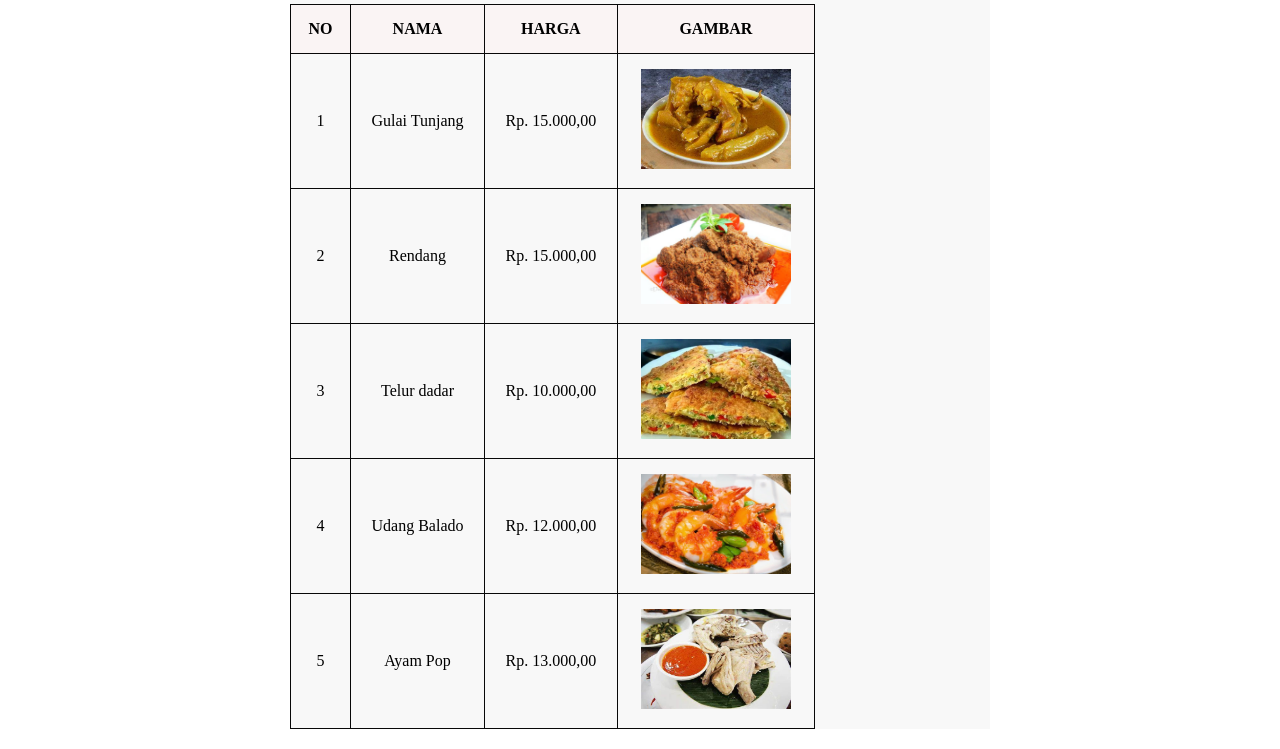
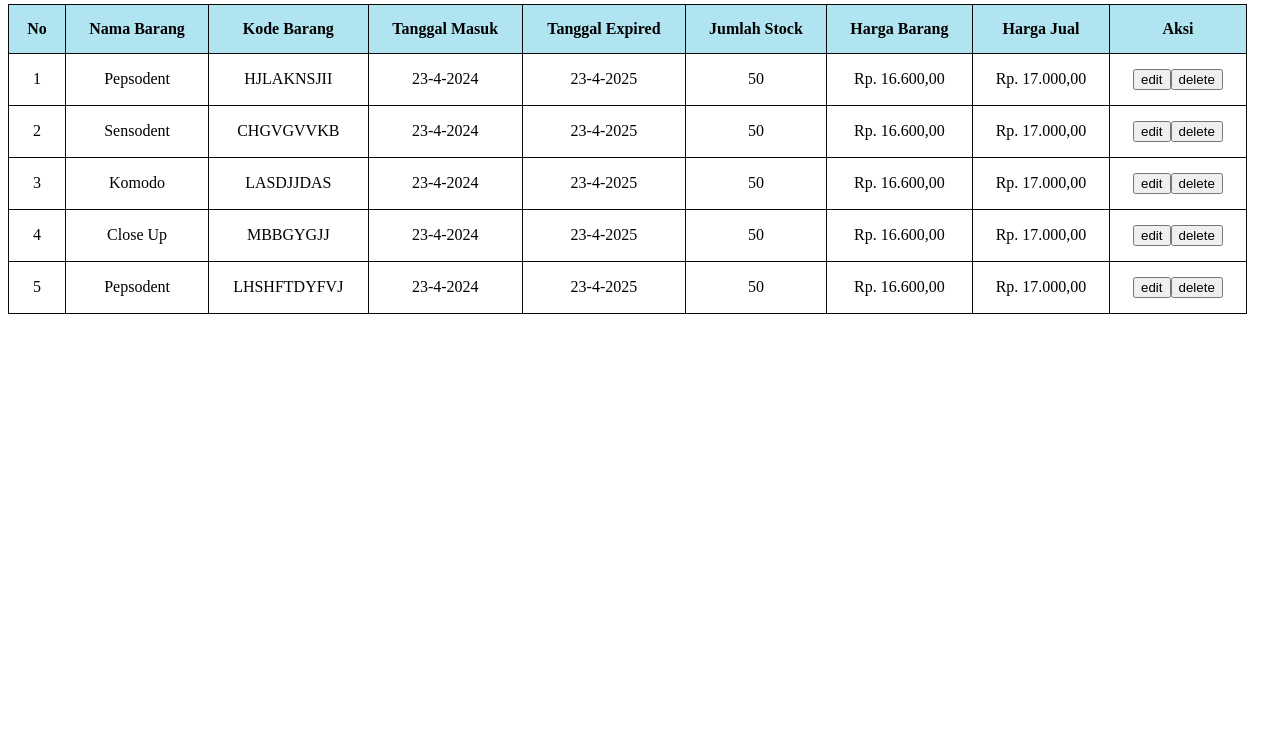
Before and after one commit to NajwaKarima/html-activity-3, a plain HTML site: page index.html in a window 1280 px wide. Shown: the part 114-863 px from the top of the page. After the commit the page ends 800 px from the top, so only its background shows below. Drawn offline with Linux system fonts and the light colour scheme.

Commit message:
Perubahan Tabel

```diff
--- a/index.html
+++ b/index.html
@@ -6,7 +6,7 @@
   <title>Menu Makanan Nasi Padang</title>
   <style>
     table {
-        width: 75%;
+        width: 98%;
         border-collapse: collapse;
         margin-top: 20px;
     }
@@ -16,37 +16,11 @@
         text-align: center;
     }
     th {
-        background-color: #faf4f4;
-    }
-    .box {
-      width: 700px;
-      background-color: rgb(248, 248, 248);
-      margin: auto;
-      margin-bottom: 20px;
-    }
-    .gambar-1 {
-            width: 150px;
-            height: 100px;
-    }
-    .gambar-2 {
-            width: 150px;
-            height: 100px;
-    }
-    .gambar-3 {
-            width: 150px;
-            height: 100px;
-    }
-    .gambar-4 {
-            width: 150px;
-            height: 100px;
-    }
-    .gambar-5 {
-            width: 150px;
-            height: 100px;
+        background-color: #b0e4f1;
     }
     .btn {
-        border:2px solid #080808;
-        background-color: #f1e46f;
+        border:1px solid #080808;
+        background-color: #b0e4f1;
         border-radius: 2cm;
         text-decoration: dotted;
         padding: 1%;
@@ -55,48 +29,78 @@
 </head>
 <body>
     <div class="box">
-    <h1>Menu Makanan Nasi Padang</h1>
+    <h1>Daftar Produk</h1>
     <a class="btn">Tambah</a>
 
     <table>
         <thead>
             <tr>
-                <th>NO</th>
-                <th>NAMA</th>
-                <th>HARGA</th>
-                <th>GAMBAR</th>
+                <th>No</th>
+                <th>Nama Barang</th>
+                <th>Kode Barang</th>
+                <th>Tanggal Masuk</th>
+                <th>Tanggal Expired</th>
+                <th>Jumlah Stock</th>
+                <th>Harga Barang</th>
+                <th>Harga Jual</th>
+                <th>Aksi</th>
             </tr>
         </thead>
         <tbody>
             <tr>
                 <td>1</td>
-                <td>Gulai Tunjang</td>
-                <td>Rp. 15.000,00</td>
-                <td><img src="tunjang.jpeg" class="gambar-1"></td>
+                <td>Pepsodent</td>
+                <td>HJLAKNSJII</td>
+                <td>23-4-2024</td>
+                <td>23-4-2025</td>
+                <td>50</td>
+                <td>Rp. 16.600,00</td>
+                <td>Rp. 17.000,00</td>
+                <td><button>edit</button><button>delete</button></td>
             </tr>
             <tr>
                 <td>2</td>
-                <td>Rendang</td>
-                <td>Rp. 15.000,00</td>
-                <td><img src="rendang.jpg" class="gambar-2"></td>
+                <td>Sensodent</td>
+                <td>CHGVGVVKB</td>
+                <td>23-4-2024</td>
+                <td>23-4-2025</td>
+                <td>50</td>
+                <td>Rp. 16.600,00</td>
+                <td>Rp. 17.000,00</td>
+                <td><button>edit</button><button>delete</button></td>
             </tr>
             <tr>
                 <td>3</td>
-                <td>Telur dadar</td>
-                <td>Rp. 10.000,00</td>
-                <td><img src="telur.jpg" class="gambar-3"></td>
-            </tr><tbody>
+                <td>Komodo</td>
+                <td>LASDJJDAS</td>
+                <td>23-4-2024</td>
+                <td>23-4-2025</td>
+                <td>50</td>
+                <td>Rp. 16.600,00</td>
+                <td>Rp. 17.000,00</td>
+                <td><button>edit</button><button>delete</button></td>
+            </tr>
             <tr>
                 <td>4</td>
-                <td>Udang Balado</td>
-                <td>Rp. 12.000,00</td>
-                <td><img src="udang.jpg" class="gambar-4"></td>
+                <td>Close Up</td>
+                <td>MBBGYGJJ</td>
+                <td>23-4-2024</td>
+                <td>23-4-2025</td>
+                <td>50</td>
+                <td>Rp. 16.600,00</td>
+                <td>Rp. 17.000,00</td>
+                <td><button>edit</button><button>delete</button></td>
             </tr>
             <tr>
                 <td>5</td>
-                <td>Ayam Pop</td>
-                <td>Rp. 13.000,00</td>
-                <td><img src="ayampop.jpeg" class="gambar-5"></td>
+                <td>Pepsodent</td>
+                <td>LHSHFTDYFVJ</td>
+                <td>23-4-2024</td>
+                <td>23-4-2025</td>
+                <td>50</td>
+                <td>Rp. 16.600,00</td>
+                <td>Rp. 17.000,00</td>
+                <td><button>edit</button><button>delete</button></td>
             </tr>
             </tbody>
         </div>
```
Also changed, not shown: tambah.html (+50 -4 lines).
